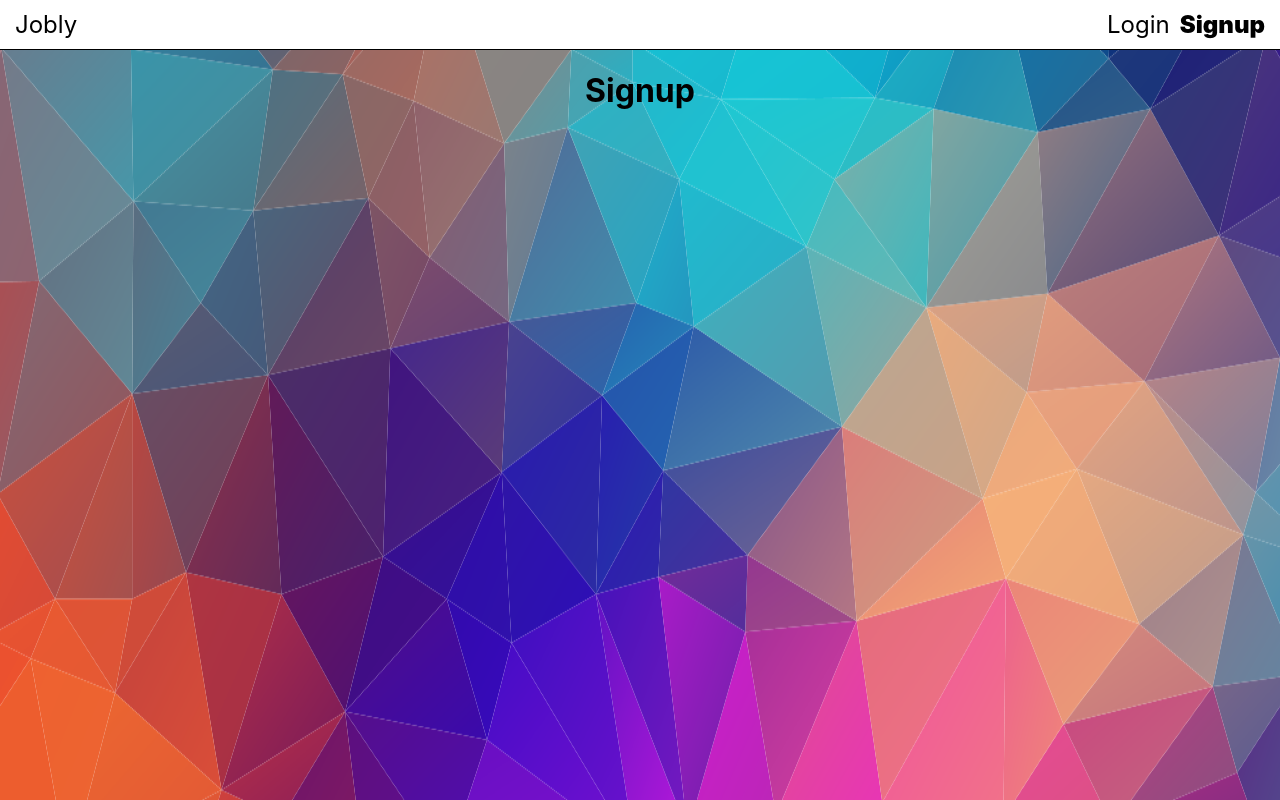
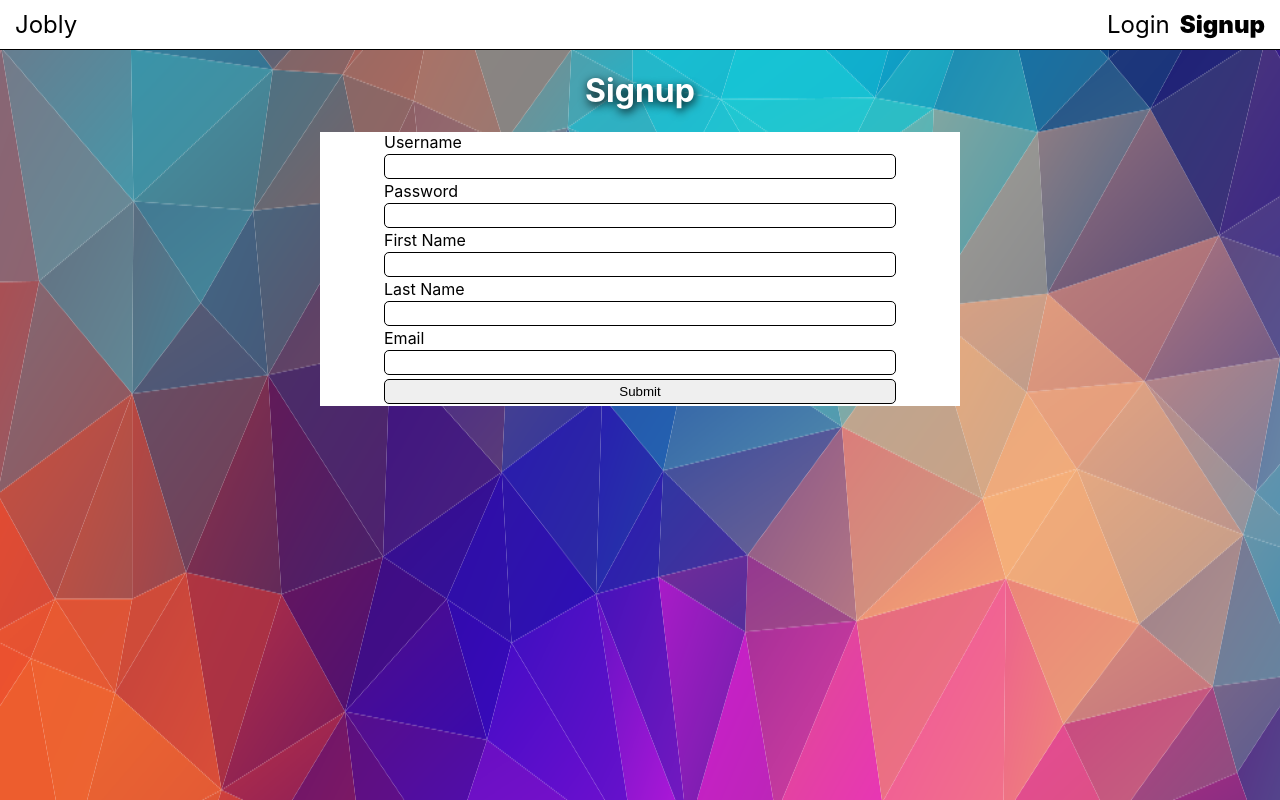
Before and after one commit to elisetvy/jobly-frontend, a React (Create React App) app: page /signup in a window 1280 px wide. Built offline with nearby package versions, Linux system fonts and the light colour scheme; no server answers.

Commit message:
Implement signup functionality and create Alerts component

```diff
--- /dev/null
+++ b/src/Alerts.js
@@ -0,0 +1,19 @@
+/** Component for rendering error messages.
+ *
+ * Props: errors
+ * State: none
+ *
+ * LoginForm/SignupForm/ProfileForm -> Alerts
+ */
+
+function Alerts({ errors }) {
+  return (
+    <>
+    <ul>
+    {errors.map(error => <li>{error.message}</li>)}
+    </ul>
+    </>
+  )
+}
+
+export default Alerts;
--- a/src/App.js
+++ b/src/App.js
@@ -21,11 +21,29 @@ function App() {
   const [currUser, setCurrUser] = useState(null);
   const [currToken, setCurrToken] = useState(null);
 
+  /** Register new user. */
+  async function signup(newUser) {
+    const token = await JoblyApi.signup(newUser);
+    setCurrToken(token);
+    getUserInfo(token);
+  }
+
   /** Log in user. */
   async function login(credentials) {
-    const token = await JoblyApi.login(credentials);
-    setCurrToken(token);
-    getUserInfo(token);
+    try {
+      const token = await JoblyApi.login(credentials);
+      setCurrToken(token);
+      getUserInfo(token);
+    } catch(err) {
+      throw err;
+    }
+  }
+
+  /** Log out user. */
+  function logout() {
+    setCurrUser(null);
+    setCurrToken(null);
+    JoblyApi.setToken(null)
   }
 
   /** Gets info on user. */
@@ -39,8 +57,8 @@ function App() {
     <div className="App">
       <userContext.Provider value={currUser}>
         <BrowserRouter>
-          <Navbar />
-          <RoutesList login={login} />
+          <Navbar logout={logout} />
+          <RoutesList login={login} signup={signup} />
         </BrowserRouter>
       </userContext.Provider>
     </div>
--- a/src/LoginForm.js
+++ b/src/LoginForm.js
@@ -1,13 +1,16 @@
 import { useState } from "react";
 import { useNavigate } from "react-router-dom";
-import "./LoginForm.css";
+import "./UserForm.css";
 import JoblyApi from "./api";
+import Alerts from "./Alerts";
 
 function LoginForm({ login }) {
   const [formData, setFormData] = useState({
     username: "",
     password: "",
   });
+  const [errors, setErrors] = useState([]);
+
   const navigate = useNavigate();
 
   function handleChange(evt) {
@@ -15,21 +18,21 @@ function LoginForm({ login }) {
     setFormData((fData) => ({ ...fData, [name]: value }));
   }
 
-  function handleSubmit(evt) {
+ async function handleSubmit(evt) {
     evt.preventDefault();
-    login(formData);
-    setFormData({
-      username: "",
-      password: "",
-    });
-    navigate("/");
+    try {
+      await login(formData);
+      navigate("/");
+    } catch(err) {
+      setErrors(err)
+    }
   }
 
   return (
     <>
-      <h1>Login</h1>
-      <form onSubmit={handleSubmit} className="LoginForm">
-        <label htmlFor="username" className="LoginForm-label">
+      <h1 className="whiteWithShadow">Login</h1>
+      <form onSubmit={handleSubmit} className="UserForm">
+        <label htmlFor="username" className="UserForm-label">
           Username
         </label>
         <input
@@ -37,9 +40,10 @@ function LoginForm({ login }) {
           name="username"
           value={formData.username}
           onChange={handleChange}
-          className="LoginForm-input"
+          className="UserForm-input"
+          required
         />
-        <label htmlFor="password" className="LoginForm-label">
+        <label htmlFor="password" className="UserForm-label">
           Password
         </label>
         <input
@@ -48,9 +52,11 @@ function LoginForm({ login }) {
           value={formData.password}
           onChange={handleChange}
           type="password"
-          className="LoginForm-input"
+          className="UserForm-input"
+          required
         />
-        <button className="LoginForm-button">Submit</button>
+        {errors.length > 0 && <Alerts errors={errors} />}
+        <button className="UserForm-button">Submit</button>
       </form>
     </>
   );
--- a/src/Navbar.js
+++ b/src/Navbar.js
@@ -7,9 +7,8 @@ import "./Navbar.css";
  *
  * App -> NavBar
  */
-function Navbar() {
+function Navbar({ logout }) {
   const currUser = useContext(userContext);
-  console.log(userContext);
 
   return (
     <nav className="Navbar">
@@ -22,7 +21,7 @@ function Navbar() {
             <NavLink to="/companies">Companies</NavLink>
             <NavLink to="/jobs">Jobs</NavLink>
             <NavLink to="/profile">Profile</NavLink>
-            <button>Logout {currUser.username}</button>
+            <button onClick={logout}>Logout {currUser.username}</button>
           </>
         )}
         {!currUser && (
--- a/src/RoutesList.js
+++ b/src/RoutesList.js
@@ -19,7 +19,7 @@ import JobList from "./JobList";
  * App -> RoutesList
  */
 
-function RoutesList({ login }) {
+function RoutesList({ login, signup }) {
   const currUser = useContext(userContext);
   return (
     <Routes>
@@ -27,7 +27,7 @@ function RoutesList({ login }) {
       {!currUser && (
         <>
           <Route path="/login" element={<LoginForm login={login} />} />
-          <Route path="/signup" element={<SignupForm />} />
+          <Route path="/signup" element={<SignupForm signup={signup} />} />
         </>
       )}
       {currUser && (
--- a/src/SignupForm.js
+++ b/src/SignupForm.js
@@ -1,6 +1,93 @@
 import { useState } from "react";
+import { useNavigate } from "react-router-dom";
+import JoblyApi from "./api";
+import "./UserForm.css";
 
-function SignupForm() {
-  return <h1>Signup</h1>;
+function SignupForm({ signup }) {
+  const [ formData, setFormData ] = useState({
+    username: "",
+    password: "",
+    firstName: "",
+    lastName: "",
+    email: ""
+  });
+
+  const navigate = useNavigate();
+
+  function handleChange(evt) {
+    const { name, value } = evt.target;
+    setFormData((fData) => ({ ...fData, [name]: value }));
+  }
+
+  function handleSubmit(evt) {
+    evt.preventDefault();
+    signup(formData);
+    navigate("/");
+  }
+
+  return (
+    <>
+    <h1 className="whiteWithShadow">Signup</h1>
+    <form onSubmit={handleSubmit} className="UserForm">
+      <label htmlFor="username" className="UserForm-label">
+        Username
+      </label>
+      <input
+        id="username"
+        name="username"
+        value={formData.username}
+        onChange={handleChange}
+        className="UserForm-input"
+        required
+      />
+      <label htmlFor="password" className="UserForm-label">
+        Password
+      </label>
+      <input
+        id="password"
+        name="password"
+        value={formData.password}
+        onChange={handleChange}
+        type="password"
+        className="UserForm-input"
+        required
+      />
+      <label htmlFor="firstName" className="UserForm-label">
+        First Name
+      </label>
+      <input
+        id="firstName"
+        name="firstName"
+        value={formData.firstName}
+        onChange={handleChange}
+        className="UserForm-input"
+        required
+      />
+      <label htmlFor="lastName" className="UserForm-label">
+        Last Name
+      </label>
+      <input
+        id="lastName"
+        name="lastName"
+        value={formData.lastName}
+        onChange={handleChange}
+        className="UserForm-input"
+        required
+      />
+      <label htmlFor="email" className="UserForm-label">
+        Email
+      </label>
+      <input
+        id="email"
+        name="email"
+        value={formData.email}
+        onChange={handleChange}
+        className="UserForm-input"
+        required
+      />
+      <button className="UserForm-button">Submit</button>
+    </form>
+  </>
+  )
 }
 export default SignupForm;
--- a/src/LoginForm.css
+++ b/src/UserForm.css
@@ -1,4 +1,4 @@
-.LoginForm {
+.UserForm {
   display: flex;
   flex-direction: column;
   justify-content: space-evenly;
@@ -8,7 +8,7 @@
   margin: auto;
 }
 
-.LoginForm-input, .loginForm-button {
+.UserForm-input, .UserForm-button {
   box-sizing: border-box;
   width: 80%;
   padding: 4px;
@@ -17,7 +17,7 @@
   border: 1px solid black;
 }
 
-.LoginForm-label {
+.UserForm-label {
   width: 80%;
   text-align: left;
 }
--- a/src/api.js
+++ b/src/api.js
@@ -12,7 +12,7 @@ class JoblyApi {
   // Remember, the backend needs to be authorized with a token
   // We're providing a token you can use to interact with the backend API
   // DON'T MODIFY THIS TOKEN
-  static token = "";
+  static token = null;
 
   static async request(endpoint, data = {}, method = "GET") {
     const url = new URL(`${BASE_URL}/${endpoint}`);
@@ -68,6 +68,13 @@ class JoblyApi {
     return res.jobs;
   }
 
+  /** Register a user with form data. */
+  static async signup(newUser) {
+    const res = await this.request("auth/register", newUser, "POST");
+    this.setToken(res.token);
+    return res.token;
+  }
+
   /** Log in user with credentials. */
   static async login(credentials) {
     const res = await this.request("auth/token", credentials, "POST");
```
